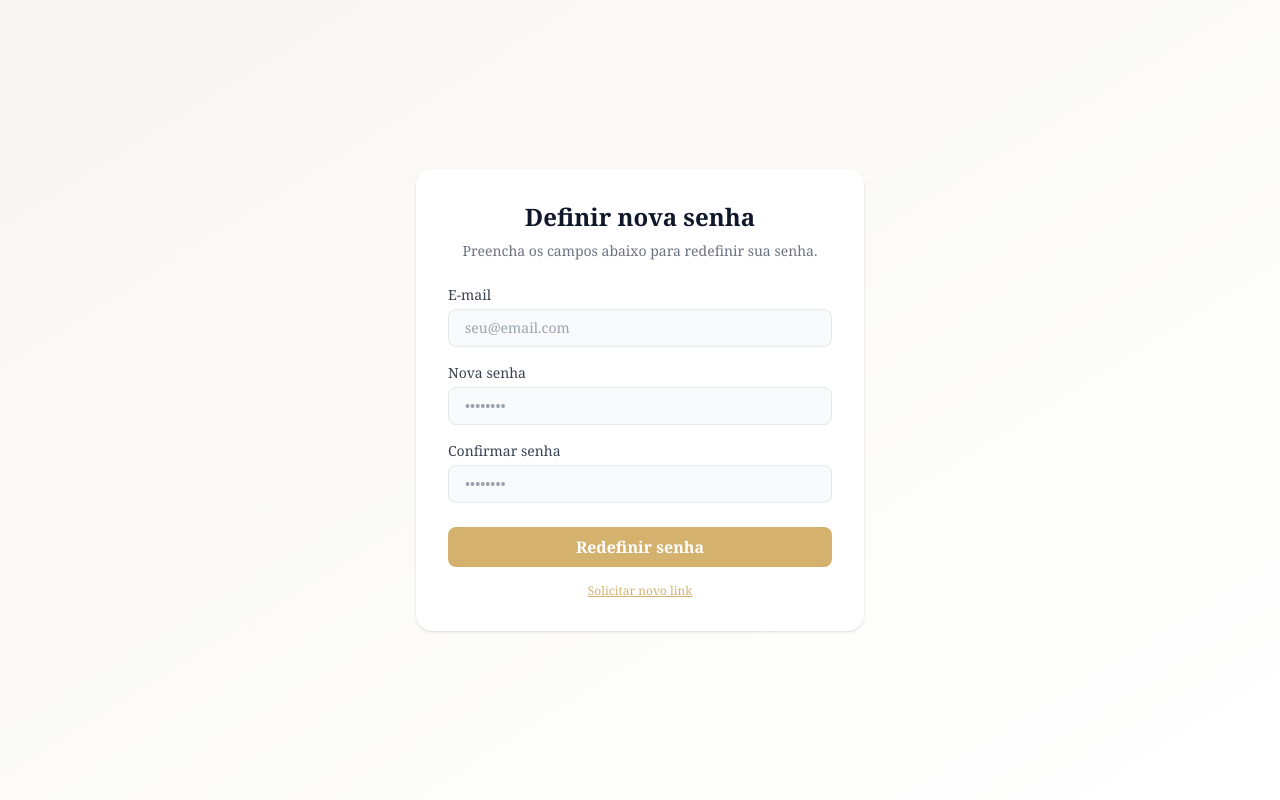
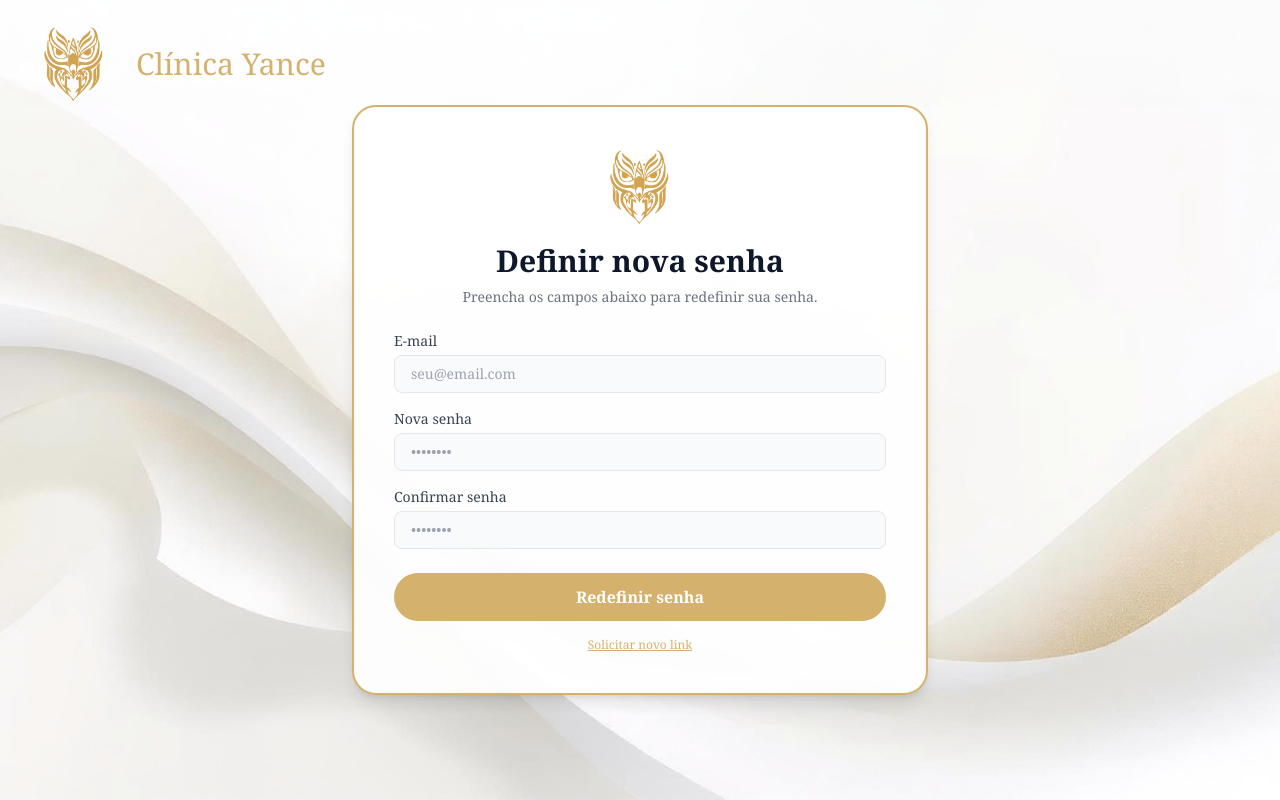
Before and after one commit to Deft1s-404/clinicayance-frontend, a Next.js app: page /reset-password in a window 1280 px wide. Built offline with nearby package versions, Linux system fonts and the light colour scheme; no server answers.

Commit message:
feat(frontend): polish reset-password page UI\n\n- Add hero background and branding image\n- Improve form container and rounded submit button\n- Retain email/token from query and POST to /auth/reset-password

```diff
--- a/app/(auth)/reset-password/page.tsx
+++ b/app/(auth)/reset-password/page.tsx
@@ -2,6 +2,7 @@
 
 import { FormEvent, useState } from 'react';
 import Link from 'next/link';
+import Image from 'next/image';
 import { useRouter, useSearchParams } from 'next/navigation';
 
 import api from '../../../lib/api';
@@ -39,10 +40,40 @@ export default function ResetPasswordPage() {
   };
 
   return (
-    <div className="flex min-h-screen items-center justify-center bg-gradient-to-br from-primary/5 to-white px-4">
-      <form onSubmit={onSubmit} className="w-full max-w-md rounded-2xl bg-white p-8 shadow">
-        <h1 className="mb-2 text-center text-2xl font-semibold text-slate-900">Definir nova senha</h1>
-        <p className="mb-6 text-center text-sm text-gray-500">Preencha os campos abaixo para redefinir sua senha.</p>
+    <div
+      className="relative min-h-screen overflow-hidden login-hero"
+      style={{
+        backgroundImage: "url('/bg.png')",
+        backgroundSize: 'cover',
+        backgroundPosition: 'center',
+        backgroundRepeat: 'no-repeat'
+      }}
+    >
+      {/* Decorative background */}
+      <div
+        aria-hidden
+        className="pointer-events-none absolute inset-0 -z-10"
+        style={{
+          backgroundImage:
+            'linear-gradient(135deg, rgba(251,250,247,0.85) 0%, rgba(255,255,255,0.9) 60%), radial-gradient(80% 60% at 8% 55%, rgba(239,233,220,0.6) 0%, rgba(239,233,220,0.2) 60%, rgba(239,233,220,0) 61%), radial-gradient(50% 35% at 95% 70%, rgba(234,223,201,0.5) 0%, rgba(234,223,201,0.2) 55%, rgba(234,223,201,0) 56%), url(/bg.png)',
+          backgroundSize: 'auto, auto, auto, cover',
+          backgroundPosition: 'center, center, center, center',
+          backgroundRepeat: 'no-repeat'
+        }}
+      />
+
+      <div className="absolute left-6 top-6 flex items-center gap-3">
+        <Image src="/image.png" alt="Marca Clínica Yance" width={100} height={100} />
+        <span className="text-3xl font-serif text-primary">Clínica Yance</span>
+      </div>
+
+      <div className="mx-auto flex min-h-screen max-w-7xl items-center justify-center px-4">
+        <form onSubmit={onSubmit} className="w-full max-w-xl rounded-[24px] border-2 border-primary bg-white/95 p-10 shadow-lg">
+          <div className="mb-4 flex justify-center">
+            <Image src="/image.png" alt="Marca Clínica Yance" width={100} height={100} />
+          </div>
+          <h1 className="mb-2 text-center text-3xl font-semibold text-slate-900">Definir nova senha</h1>
+          <p className="mb-6 text-center text-sm text-gray-500">Preencha os campos abaixo para redefinir sua senha.</p>
 
         {done ? (
           <div className="rounded-lg border border-primary/30 bg-primary/10 p-3 text-sm text-primary">
@@ -93,7 +124,7 @@ export default function ResetPasswordPage() {
             <button
               type="submit"
               disabled={submitting}
-              className="w-full rounded-lg bg-primary px-4 py-2 font-semibold text-white transition hover:bg-primary-dark disabled:cursor-not-allowed disabled:opacity-70"
+              className="w-full rounded-full bg-primary px-6 py-3 font-semibold text-white transition hover:bg-primary-dark disabled:cursor-not-allowed disabled:opacity-70"
             >
               {submitting ? 'Salvando...' : 'Redefinir senha'}
             </button>
@@ -103,7 +134,8 @@ export default function ResetPasswordPage() {
             </p>
           </>
         )}
-      </form>
+        </form>
+      </div>
     </div>
   );
 }
```
